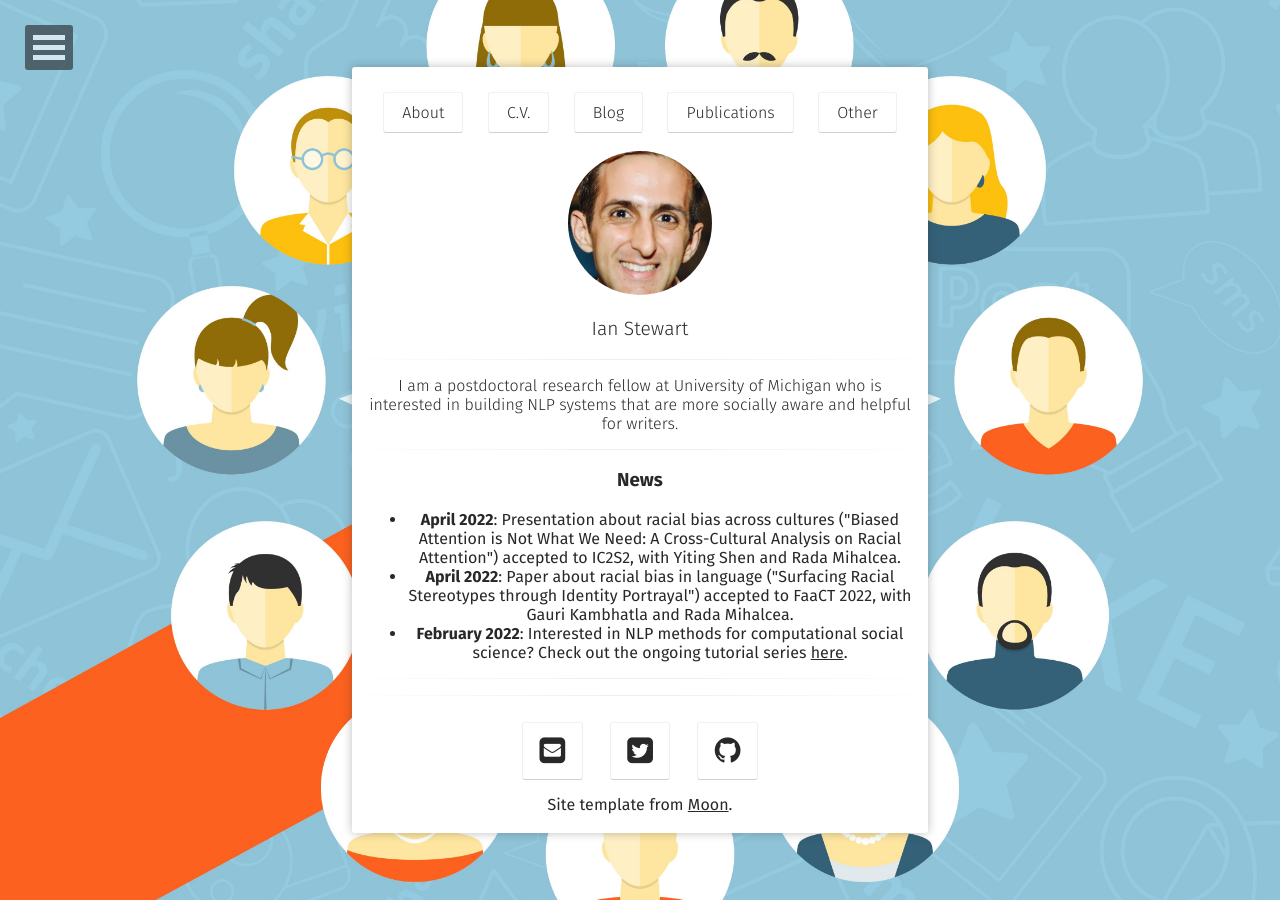
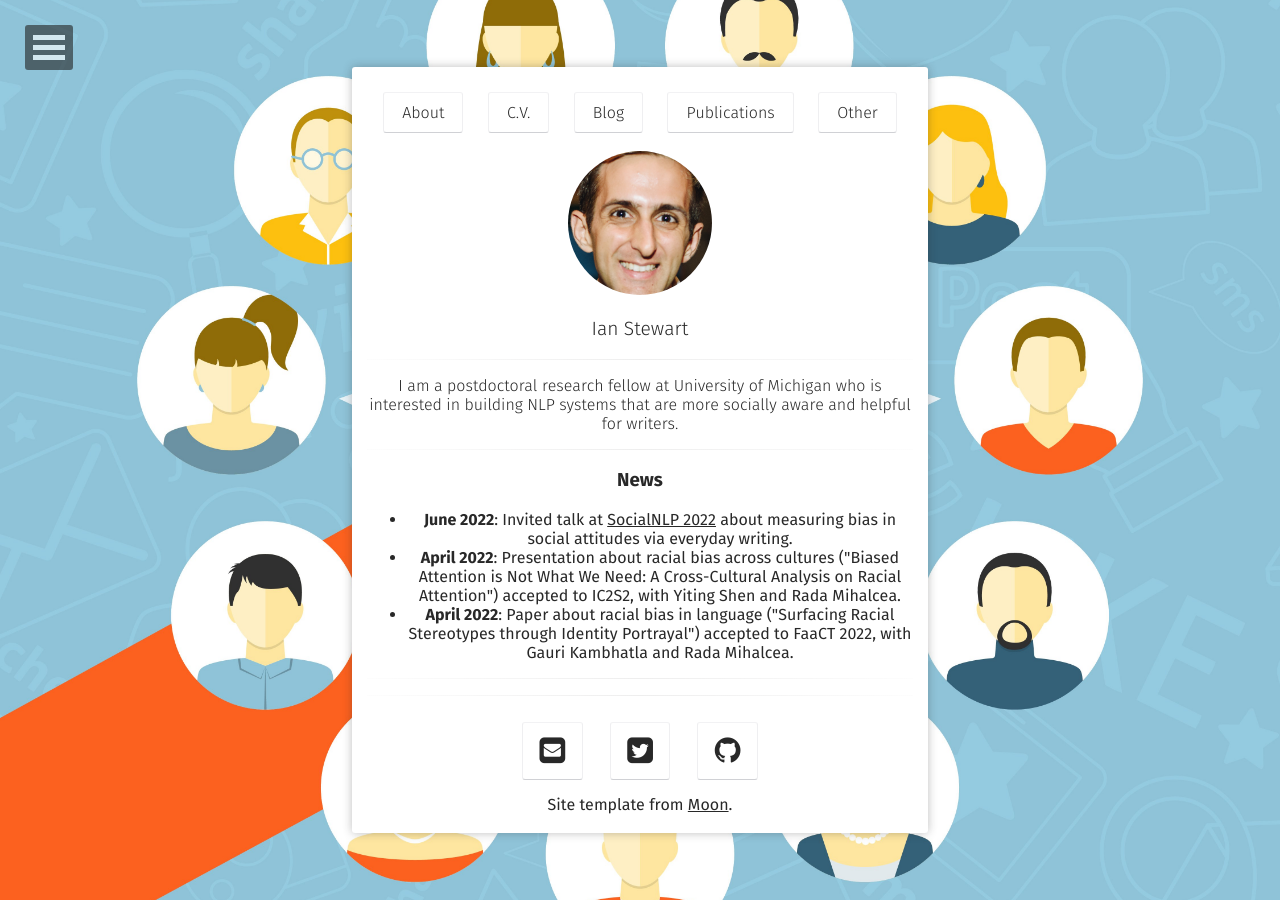
Before and after one commit to ianbstewart/ianbstewart.github.io, a Jekyll site: the page built from index.html, in a window 1280 px wide. Built offline with Jekyll 4.4.1, drawn with Linux system fonts in a browser that asks for light colours; some web fonts are replaced.

Commit message:
updated news

```diff
--- a/_layouts/home.html
+++ b/_layouts/home.html
@@ -37,9 +37,9 @@ layout: compress
                  <hr class="hr-line">
                  <h3><b>News</b></h3>
                 <ul>
+                <li><b>June 2022</b>: Invited talk at <a href="https://sites.google.com/view/socialnlp2022/">SocialNLP 2022</a> about measuring bias in social attitudes via everyday writing.
                 <li><b>April 2022</b>: Presentation about racial bias across cultures ("Biased Attention is Not What We Need: A Cross-Cultural Analysis on Racial Attention") accepted to IC2S2, with Yiting Shen and Rada Mihalcea.
                 <li><b>April 2022</b>: Paper about racial bias in language ("Surfacing Racial Stereotypes through Identity Portrayal") accepted to FaaCT 2022, with Gauri Kambhatla and Rada Mihalcea.
-                <li><b>February 2022</b>: Interested in NLP methods for computational social science? Check out the ongoing tutorial series <a href="https://nlp-css-201-tutorials.github.io/nlp-css-201-tutorials/">here</a>.
                 </ul>
                  <hr class="hr-line">
                  {% include social-links.html %}
```
